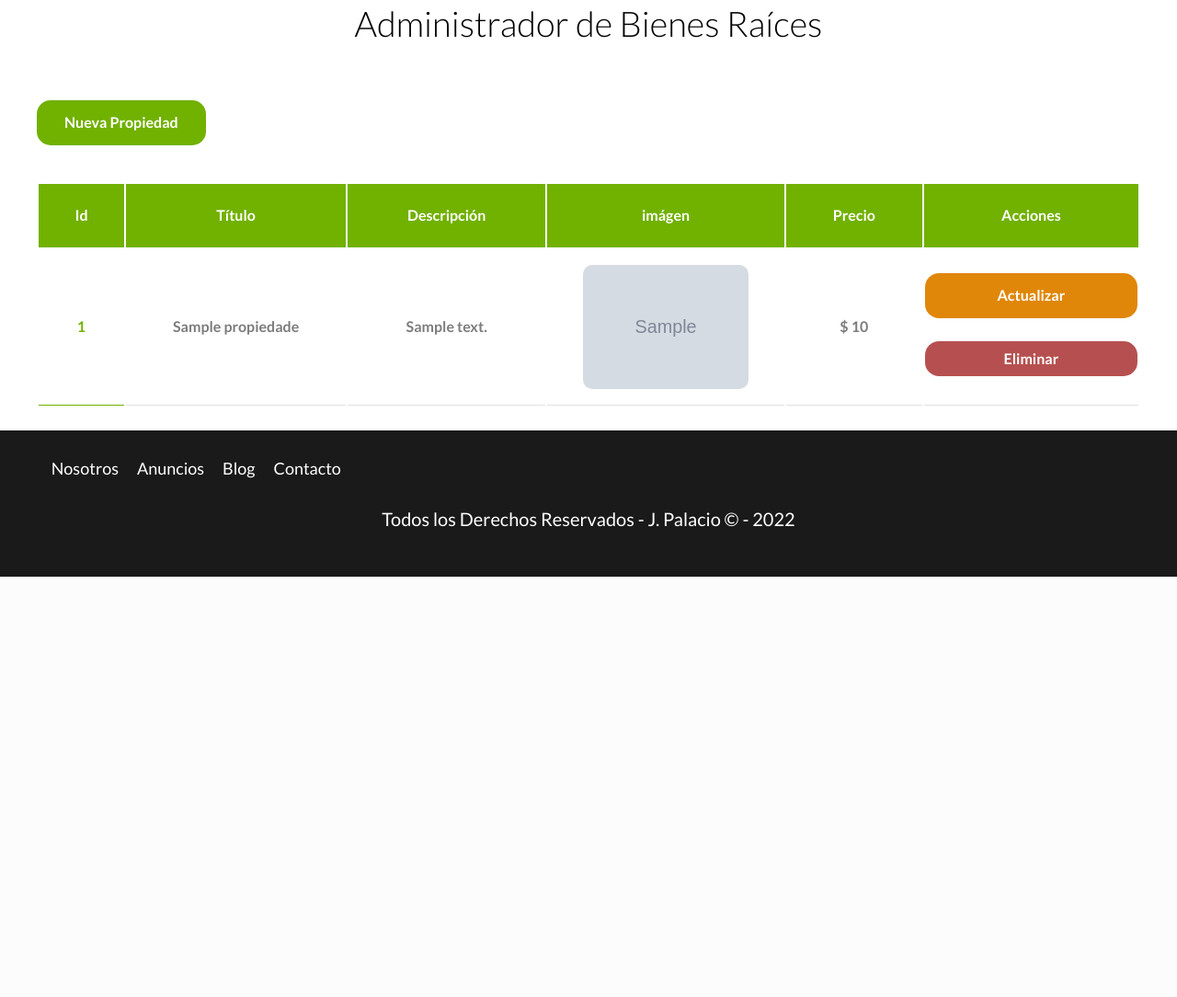
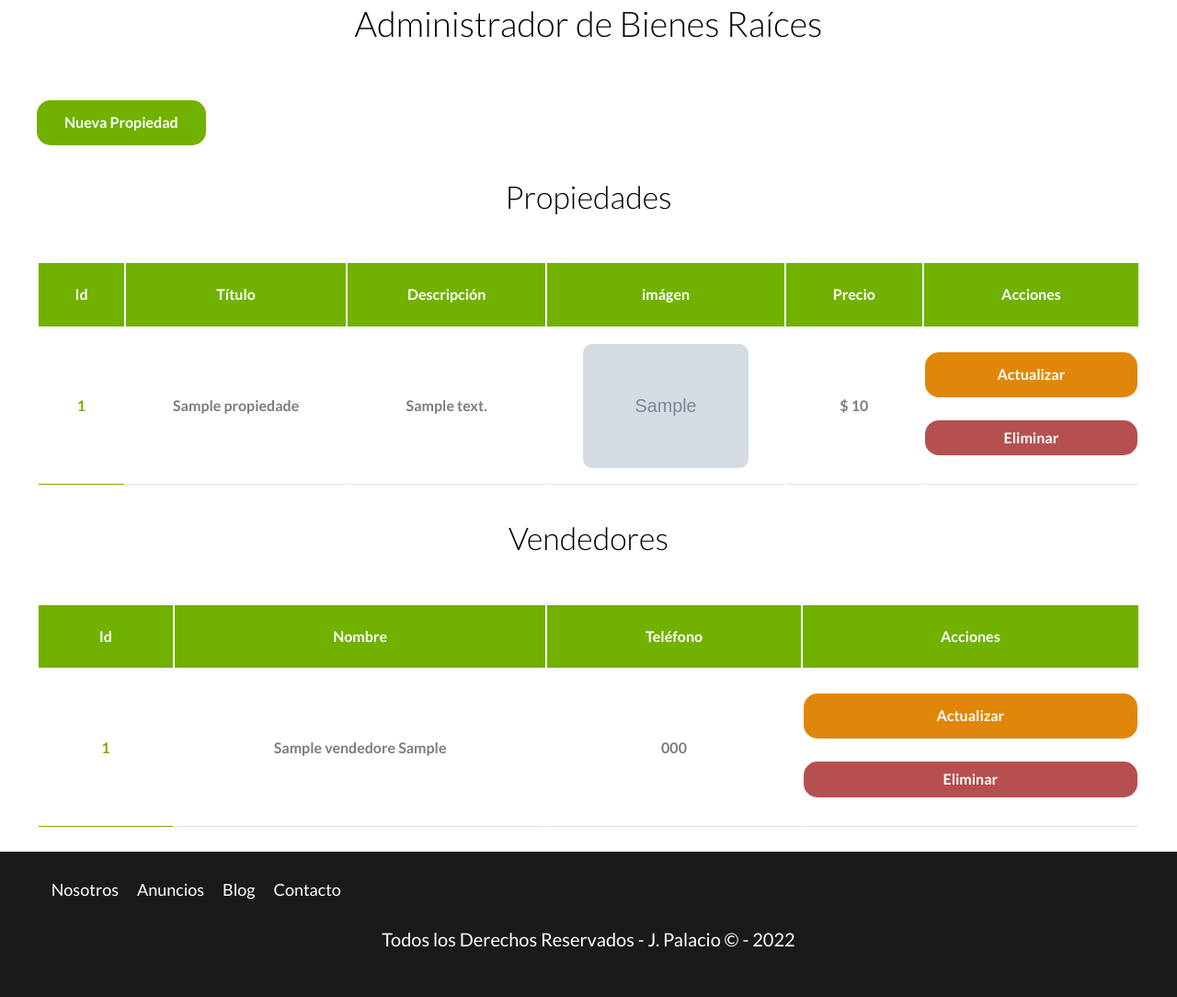
Before and after one commit to JPalacio3/bienesraices, a PHP site: page /admin/index.php in a window 1280 px wide. Shown: the part 184-1268 px from the top of the page at 92% size. Before the commit the page ends 811 px from the top, so only its background shows below. Run offline with PHP 8.4, Linux system fonts and the light colour scheme; the visitor is signed in with stand-in values (Sample User, id 1); tables that the repository leaves empty or names only in its code hold one stand-in row (values such as "Sample post"); grey boxes marked "Sample" are stand-in pictures; some libraries are stand-ins or nearby versions.

Commit message:
Creando la clase para vendedores

```diff
--- a/admin/index.php
+++ b/admin/index.php
@@ -26,7 +26,6 @@ if ($_SERVER['REQUEST_METHOD'] === 'POST') {
         $propiedad = Propiedad::find($id);
 
         $propiedad->eliminar();
-
     }
 }
 
@@ -67,7 +66,7 @@ intval() se usa para convertir un VALOR DE STRING A NÚMERO. Posteriormente agre
     <a href="/admin/propiedades/crear.php" class="btn btn-verde"> Nueva Propiedad</a>
 
     <table class="propiedades">
-
+        <h2>Propiedades</h2>
         <thead>
             <tr>
                 <th>Id</th>
@@ -102,9 +101,43 @@ intval() se usa para convertir un VALOR DE STRING A NÚMERO. Posteriormente agre
             <?php endforeach; ?>
         </tbody>
     </table>
+
+    <h2>Vendedores</h2>
+    <table class="propiedades">
+        <thead>
+            <tr>
+                <th>Id</th>
+                <th>Nombre</th>
+                <th>Teléfono</th>
+                <th>Acciones</th>
+            </tr>
+        </thead>
+
+        <tbody>
+            <!-- Mostrar los resultados-->
+            <?php foreach ($vendedores as $vendedor) : ?>
+
+                <tr>
+                    <td class="id-color"><?php echo $vendedor->id; ?> </td>
+                    <td> <?php echo $vendedor->nombre . ' ' . $vendedor->apellido; ?> </td>
+                    <td><?php echo $vendedor->telefono; ?> </td>
+                    <td>
+                        <!--Abrir ventanas tipo popUp -->
+                        <a href="../admin/vendedores/actualizar.php?id=<?php echo $vendedor->id; ?>" class="boton-amarillo-block">Actualizar</a>
+                        <form method="POST" class="w-100">
+                            <input type="hidden" name="id" value="<?php echo $vendedor->id; ?>">
+                            <input type="submit" class="boton-rojo-block" value="Eliminar">
+                        </form>
+
+                    </td>
+                </tr>
+            <?php endforeach; ?>
+        </tbody>
+    </table>
+
+
+
+
 </main>
-<?php
-// Cerrar la conexión
-mysqli_close($db);
-?>
+
 <?php incluirTemplates('footer'); ?>
--- a/clases/propiedad.php
+++ b/clases/propiedad.php
@@ -32,4 +32,35 @@ class Propiedad extends ActiveRecord
         $this->creado = date('Y/m/d') ?? '';
         $this->vendedorId = $args['vendedorId'] ?? '';
     }
+
+
+    public function validar()
+    {
+        // Validador de errores al enviar el formulario:
+        if (!$this->titulo) {
+            self::$errores[] = 'Debes añadir un títilo';
+        }
+        if (!$this->precio) {
+            self::$errores[] = 'El precio es obligatorio';
+        }
+        if (strlen(!$this->descripcion) > 20) {
+            self::$errores[] = 'Debes añadir una descripción de la propiedad y  debe contener al menos 20 caracteres';
+        }
+        if (!$this->habitaciones) {
+            self::$errores[] = 'Debes añadir la cantidad de habitaciones';
+        }
+        if (!$this->wc) {
+            self::$errores[] = 'Debes añadir la cantidad de baños';
+        }
+        if (!$this->estacionamiento) {
+            self::$errores[] = 'Debes añadir la cantidad de estacionamientos';
+        }
+        if (!$this->vendedorId) {
+            self::$errores[] = 'Es obligatorio seleccionar el vendedor de la propiedad';
+        }
+        if (!$this->imagen) {
+            self::$errores[] = 'La imágen es obligatoria';
+        }
+        return self::$errores;
+    }
 }
--- a/includes/app.php
+++ b/includes/app.php
@@ -8,6 +8,6 @@ require __DIR__ . '/../vendor/autoload.php';
 //Conectarnos a la base de datos:
 $db = conectarDB();
 
-use App\Propiedad;
+use App\ActiveRecord;
 
-Propiedad::setDB($db);
+ActiveRecord::setDB($db);
--- a/includes/templates/formulario_propiedades.php
+++ b/includes/templates/formulario_propiedades.php
@@ -37,7 +37,7 @@
     <legend> Vendedor </legend>
     <label for="vendedor">Vendedor</label>
 <select name='propiedad[vendedorId]' id='vendedor'>
-<option selected value="" disabled> >--Seleccione--< 9*</option>
+<option selected value="" disabled> > --Seleccione-- <</option>
 
 <?php echo $propiedad->vendedorId == $vendedor->id ? 'selected' : ''; ?>
 <?php foreach($vendedores as $vendedor){ ?>
```
Also changed, not shown: admin/propiedades/actualizar.php (+10 -17 lines), admin/propiedades/crear.php (+8 -4 lines), clases/ActiveRecord.php (+5 -31 lines), admin/vendedores/actualizar.php (added), admin/vendedores/borrar.php (added).
